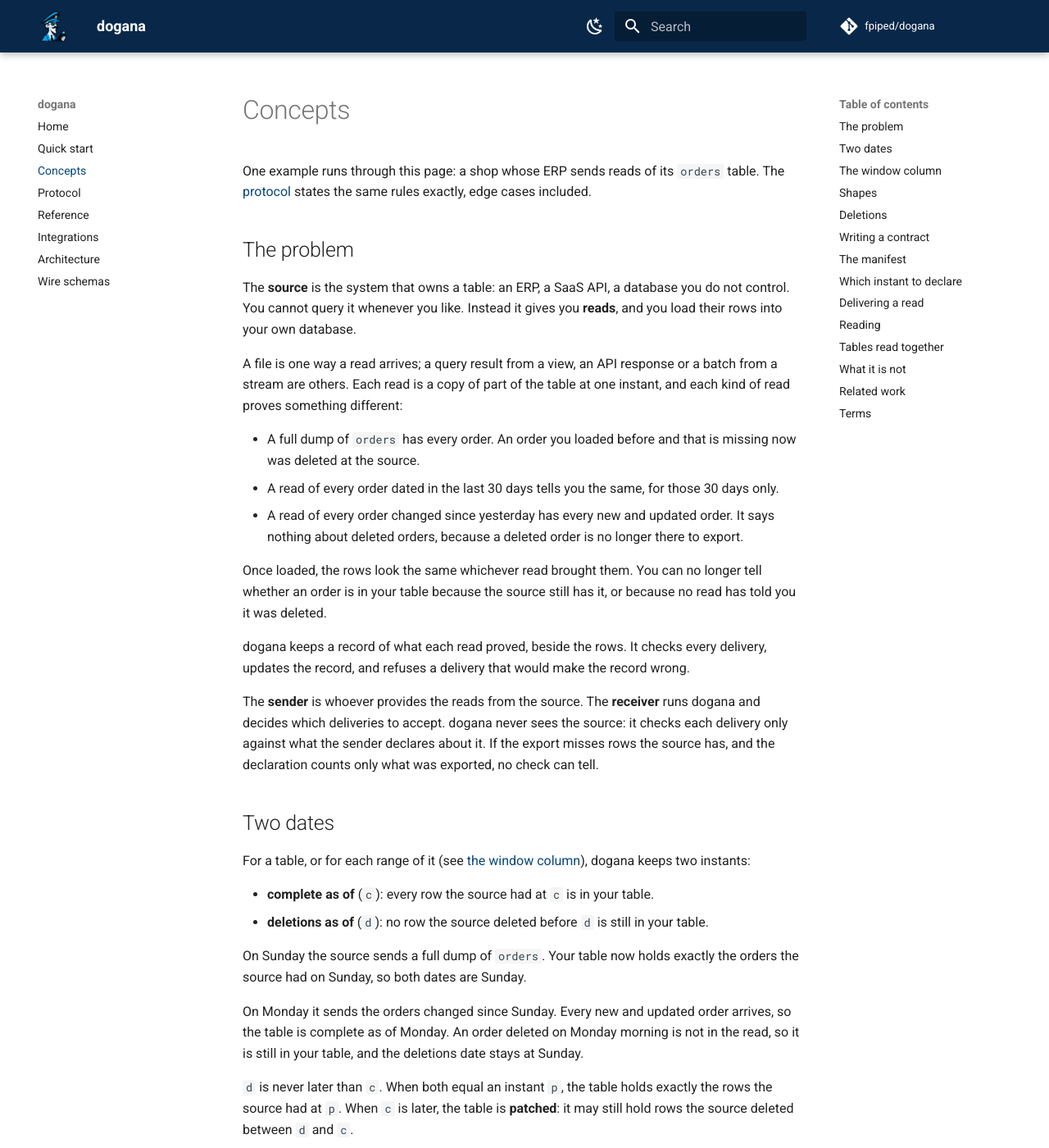
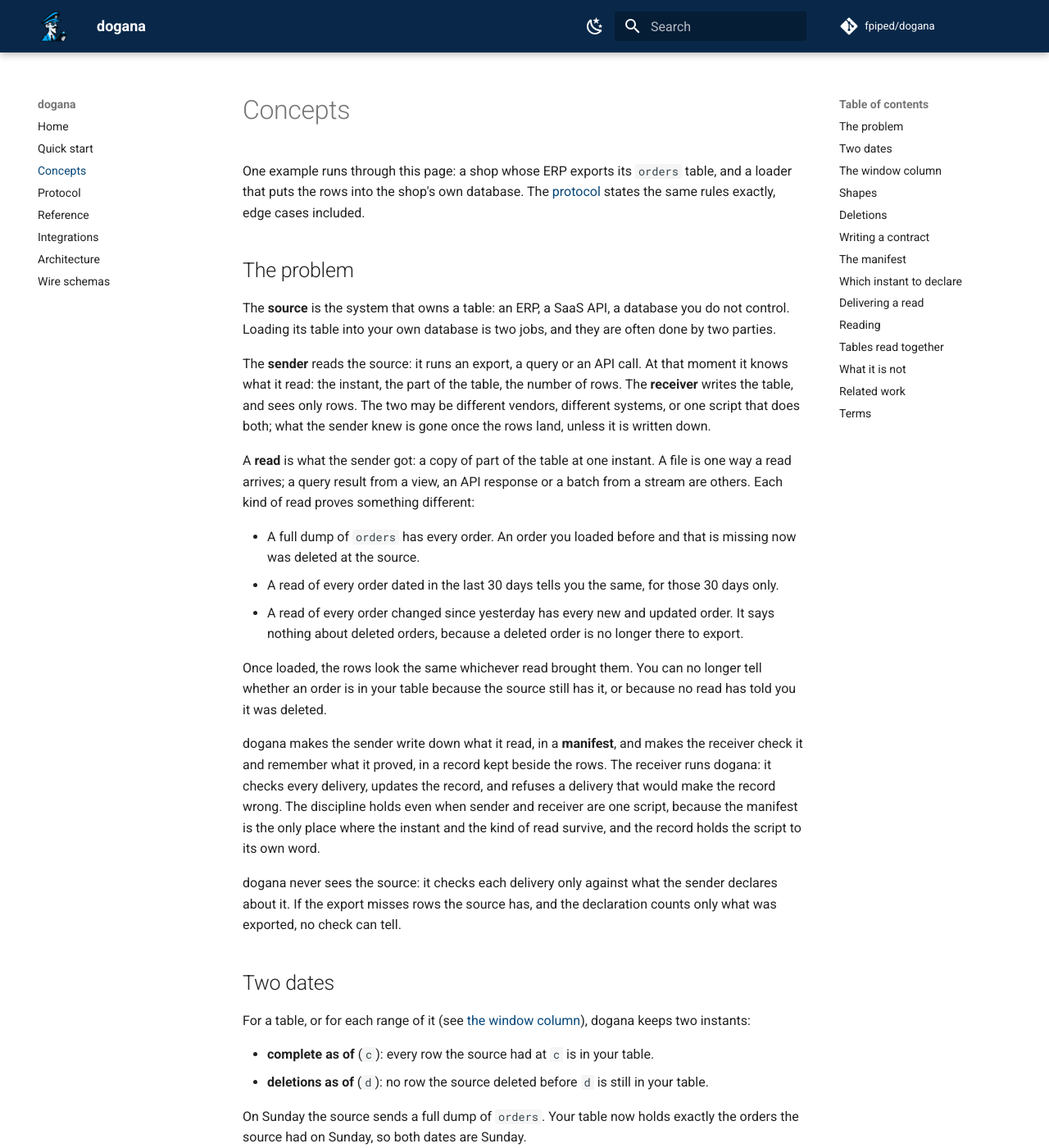
Before and after one commit to fpiped/dogana, an MkDocs documentation site: the page built from docs/concepts.md, in a window 1280 px wide and 1400 px high. Shown: the whole window at 82% size. Built offline with MkDocs 1.6.1 and Material for MkDocs 9.7.7, drawn with Linux system fonts in a browser that asks for light colours; comment, search, counter and statistics services are not loaded.

Commit message:
The docs open on the two jobs behind every loaded table: whoever reads the source knows what it read, whoever writes the table sees only rows, and the manifest carries the one to the other, one script or two vendors alike. The one-line description says another system, not exported files.

```diff
--- a/docs/concepts.md
+++ b/docs/concepts.md
@@ -1,18 +1,22 @@
 # Concepts
 
-One example runs through this page: a shop whose ERP sends reads of its `orders` table. The
-[protocol](protocol.md) states the same rules exactly, edge cases included.
+One example runs through this page: a shop whose ERP exports its `orders` table, and a loader that
+puts the rows into the shop's own database. The [protocol](protocol.md) states the same rules
+exactly, edge cases included.
 
 ## The problem
 
 The **source** is the system that owns a table: an ERP, a SaaS API, a database you do not control.
-You cannot query it whenever you like. Instead it gives you **reads**, and you load their rows into your
-own database.
+Loading its table into your own database is two jobs, and they are often done by two parties.
 
-A file is one way a read arrives; a query result from a view, an API response or a batch from a
-stream are others.
-Each read is a copy of part of the table at one instant, and each kind of read proves something
-different:
+The **sender** reads the source: it runs an export, a query or an API call. At that moment it knows
+what it read: the instant, the part of the table, the number of rows. The **receiver** writes the
+table, and sees only rows. The two may be different vendors, different systems, or one script that
+does both; what the sender knew is gone once the rows land, unless it is written down.
+
+A **read** is what the sender got: a copy of part of the table at one instant. A file is one way a
+read arrives; a query result from a view, an API response or a batch from a stream are others. Each
+kind of read proves something different:
 
 - A full dump of `orders` has every order. An order you loaded before and that is missing now was
   deleted at the source.
@@ -24,13 +28,16 @@ Once loaded, the rows look the same whichever read brought them. You can no long
 order is in your table because the source still has it, or because no read has told you it was
 deleted.
 
-dogana keeps a record of what each read proved, beside the rows. It checks every delivery, updates
-the record, and refuses a delivery that would make the record wrong.
+dogana makes the sender write down what it read, in a **manifest**, and makes the receiver check it
+and remember what it proved, in a record kept beside the rows. The receiver runs dogana: it checks
+every delivery, updates the record, and refuses a delivery that would make the record wrong. The
+discipline holds even when sender and receiver are one script, because the manifest is the only
+place where the instant and the kind of read survive, and the record holds the script to its own
+word.
 
-The **sender** is whoever provides the reads from the source. The **receiver** runs dogana and
-decides which deliveries to accept. dogana never sees the source: it checks each delivery only against
-what the sender declares about it. If the export misses rows the source has, and the declaration counts
-only what was exported, no check can tell.
+dogana never sees the source: it checks each delivery only against what the sender declares about
+it. If the export misses rows the source has, and the declaration counts only what was exported, no
+check can tell.
 
 ## Two dates
 
--- a/mkdocs.yml
+++ b/mkdocs.yml
@@ -1,5 +1,5 @@
 site_name: dogana
-site_description: "A Python library that tracks which rows of a table loaded from exported files you can trust, and as of when"
+site_description: "A Python library that tracks which rows of a table loaded from another system you can trust, and as of when"
 site_url: https://fpiped.github.io/dogana/
 repo_url: https://github.com/fpiped/dogana
 repo_name: fpiped/dogana
--- a/pyproject.toml
+++ b/pyproject.toml
@@ -1,7 +1,7 @@
 [project]
 name = "dogana"
 version = "0.7.0"
-description = "A Python library that tracks which rows of a table loaded from exported files you can trust, and as of when"
+description = "A Python library that tracks which rows of a table loaded from another system you can trust, and as of when"
 readme = "README.md"
 license = "Apache-2.0"
 authors = [{ name = "Filippo Scotti" }]
```
Also changed, not shown: README.md (+14 -11 lines), src/dogana/.agents/skills/dogana/SKILL.md (+3 -3 lines).
